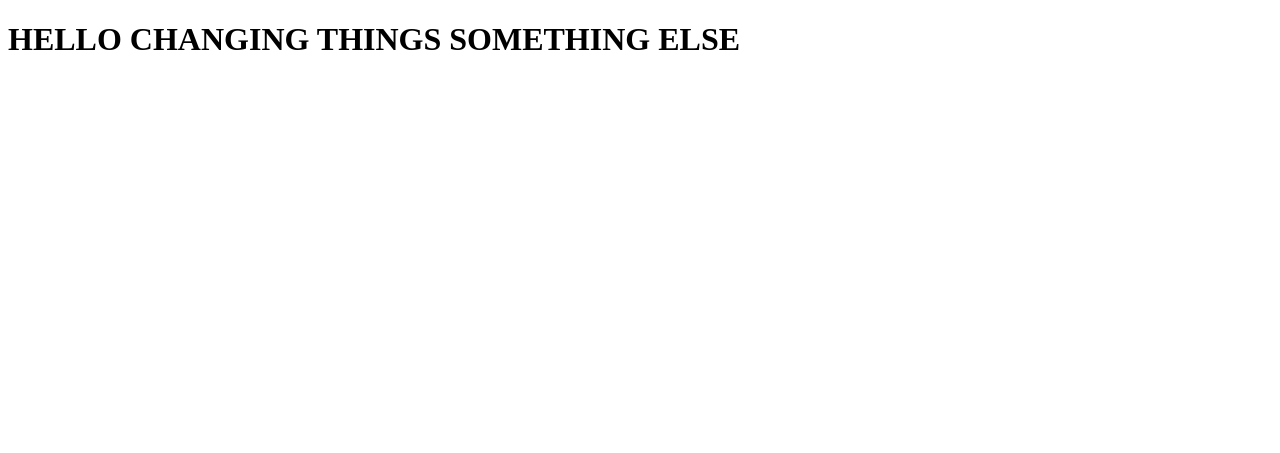
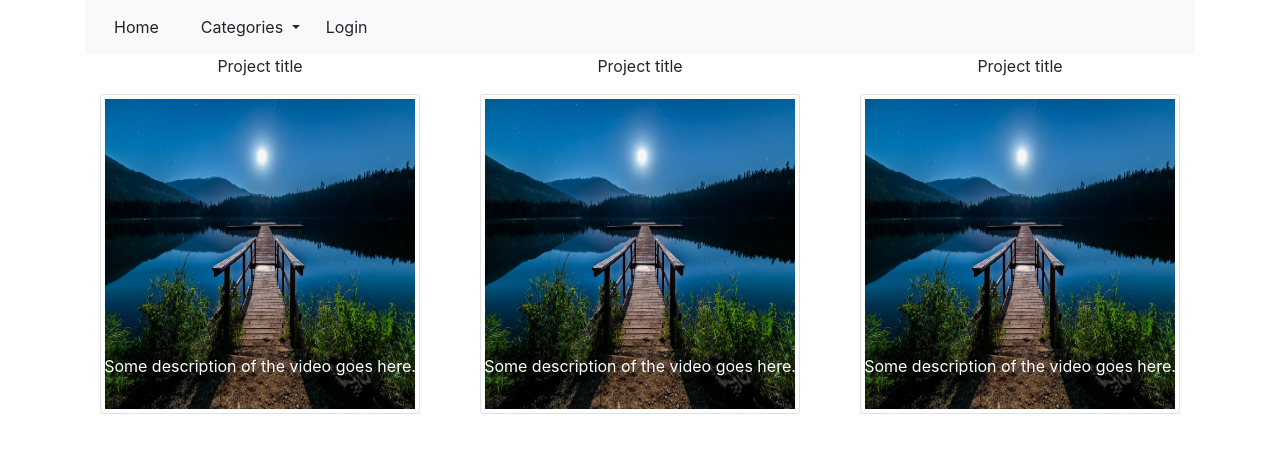
Before and after one commit to kellerflint/CodingProjects.com, a PHP site: page /views/home.html in a window 1280 px wide. Shown: the top 453 px of the page. Run offline with PHP 8.4, Linux system fonts and the light colour scheme.

Commit message:
added a layout for CodingProject.com/

```diff
--- a/styles/player.css
+++ b/styles/player.css
@@ -5,3 +5,8 @@ body {
 .inline {
     display: inline-block;
 }
+.image
+{
+height: 320px;
+width: 320px;
+}
--- a/views/home.html
+++ b/views/home.html
@@ -1,11 +1,82 @@
-<!DOCTYPE html>
+<!doctype html>
 <html lang="en">
 <head>
-    <meta charset="UTF-8">
-    <title>Coding</title>
+    <!-- Required meta tags -->
+    <meta charset="utf-8">
+    <meta name="viewport" content="width=device-width, initial-scale=1, shrink-to-fit=no">
+
+    <!-- Bootstrap CSS -->
+    <link rel="stylesheet" href="https://stackpath.bootstrapcdn.com/bootstrap/4.4.1/css/bootstrap.min.css"
+          integrity="sha384-Vkoo8x4CGsO3+Hhxv8T/Q5PaXtkKtu6ug5TOeNV6gBiFeWPGFN9MuhOf23Q9Ifjh" crossorigin="anonymous">
+    <link rel="stylesheet" type="text/css" href="styles/player.css">
+
+    <title>Coding Projects</title>
 </head>
 <body>
-<h1> HELLO CHANGING THINGS SOMETHING ELSE</h1>
 
+<div class="container">
+    <nav class="navbar navbar-expand-lg navbar-light bg-light">
+        <div class="mr-3">
+            <button class="btn bg-light" type="button" href="#">Home</button>
+        </div>
+        <div class="dropdown">
+            <button class="btn bg-light dropdown-toggle" type="button"
+                    id="dropdownMenuButton" data-toggle="dropdown" aria-haspopup="true"
+                    aria-expanded="false">
+                Categories
+            </button>
+            <div class="dropdown-menu" aria-labelledby="dropdownMenuButton">
+                <a class="dropdown-item" href="#">Scratch Projects</a>
+                <a class="dropdown-item" href="#"> HTML </a>
+                <a class="dropdown-item" href="#"> CSS</a>
+            </div>
+        </div>
+        <div class="float-lg-right">
+            <button class="btn bg-light" type="button" href="#">Login</button>
+        </div>
+    </nav>
+    <div class="row">
+        <div class="col-4">
+            <p> Project title</p>
+            <a href="#">
+                <img class="card-img img-fluid img-thumbnail image"
+                     src="images/picone.jpeg" alt="image"></a>
+            <div class="card-img-overlay text-white d-flex justify-content-center align-items-end">
+                <p>Some description of the video goes here.</p>
+            </div>
+        </div>
+
+        <div class="col-4">
+                <p> Project title</p>
+            <a href="#">
+                <img class="card-img img-fluid img-thumbnail image"
+                     src="images/picone.jpeg" alt="image"></a>
+                <div class="card-img-overlay text-white d-flex justify-content-center align-items-end">
+                    <p>Some description of the video goes here.</p>
+                </div>
+        </div>
+        <div class="col-4">
+            <p> Project title</p>
+            <a href="#">
+                <img class="card-img img-fluid img-thumbnail image"
+                     src="images/picone.jpeg" alt="image"></a>
+            <div class="card-img-overlay text-white d-flex justify-content-center align-items-end">
+                <p>Some description of the video goes here.</p>
+            </div>
+        </div>
+    </div>
+</div>
+
+<!-- Optional JavaScript -->
+<!-- jQuery first, then Popper.js, then Bootstrap JS -->
+<script src="https://code.jquery.com/jquery-3.4.1.slim.min.js"
+        integrity="sha384-J6qa4849blE2+poT4WnyKhv5vZF5SrPo0iEjwBvKU7imGFAV0wwj1yYfoRSJoZ+n"
+        crossorigin="anonymous"></script>
+<script src="https://cdn.jsdelivr.net/npm/popper.js@1.16.0/dist/umd/popper.min.js"
+        integrity="sha384-Q6E9RHvbIyZFJoft+2mJbHaEWldlvI9IOYy5n3zV9zzTtmI3UksdQRVvoxMfooAo"
+        crossorigin="anonymous"></script>
+<script src="https://stackpath.bootstrapcdn.com/bootstrap/4.4.1/js/bootstrap.min.js"
+        integrity="sha384-wfSDF2E50Y2D1uUdj0O3uMBJnjuUD4Ih7YwaYd1iqfktj0Uod8GCExl3Og8ifwB6"
+        crossorigin="anonymous"></script>
 </body>
 </html>
```
Also changed, not shown: images/picone.jpeg (added).
